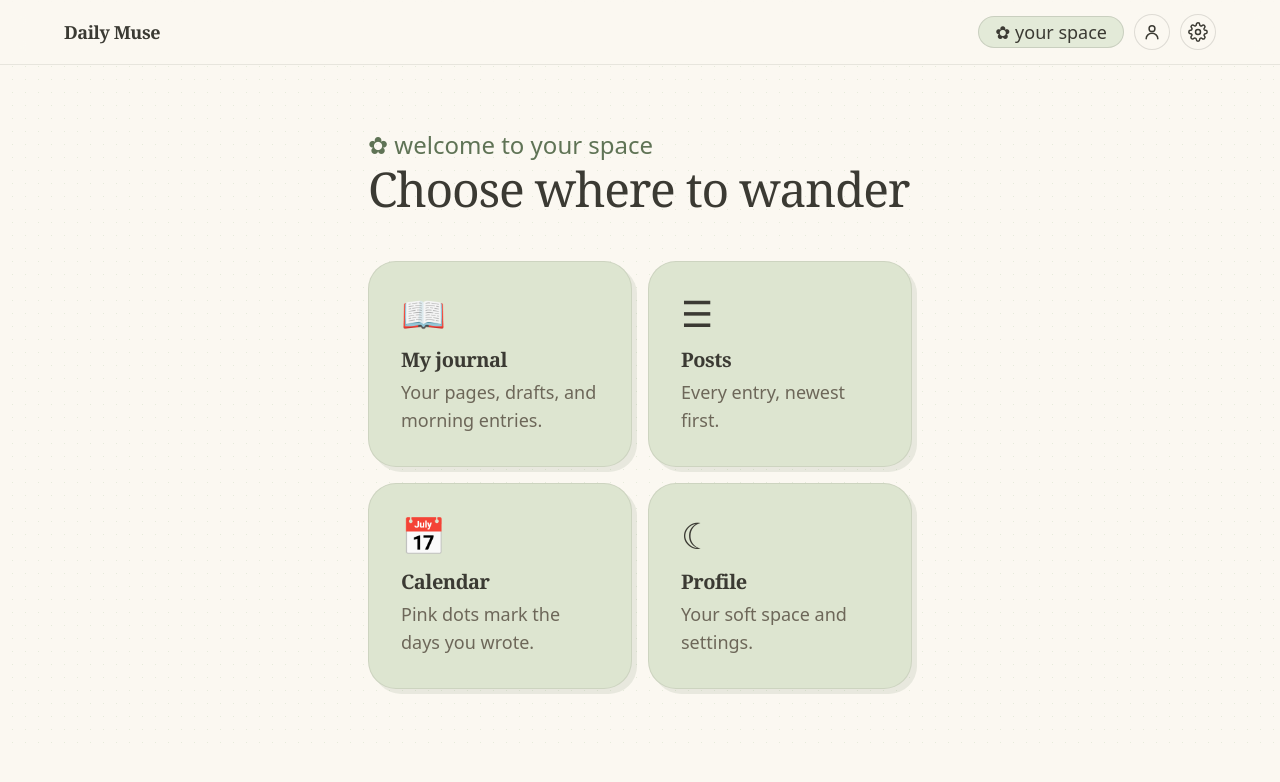
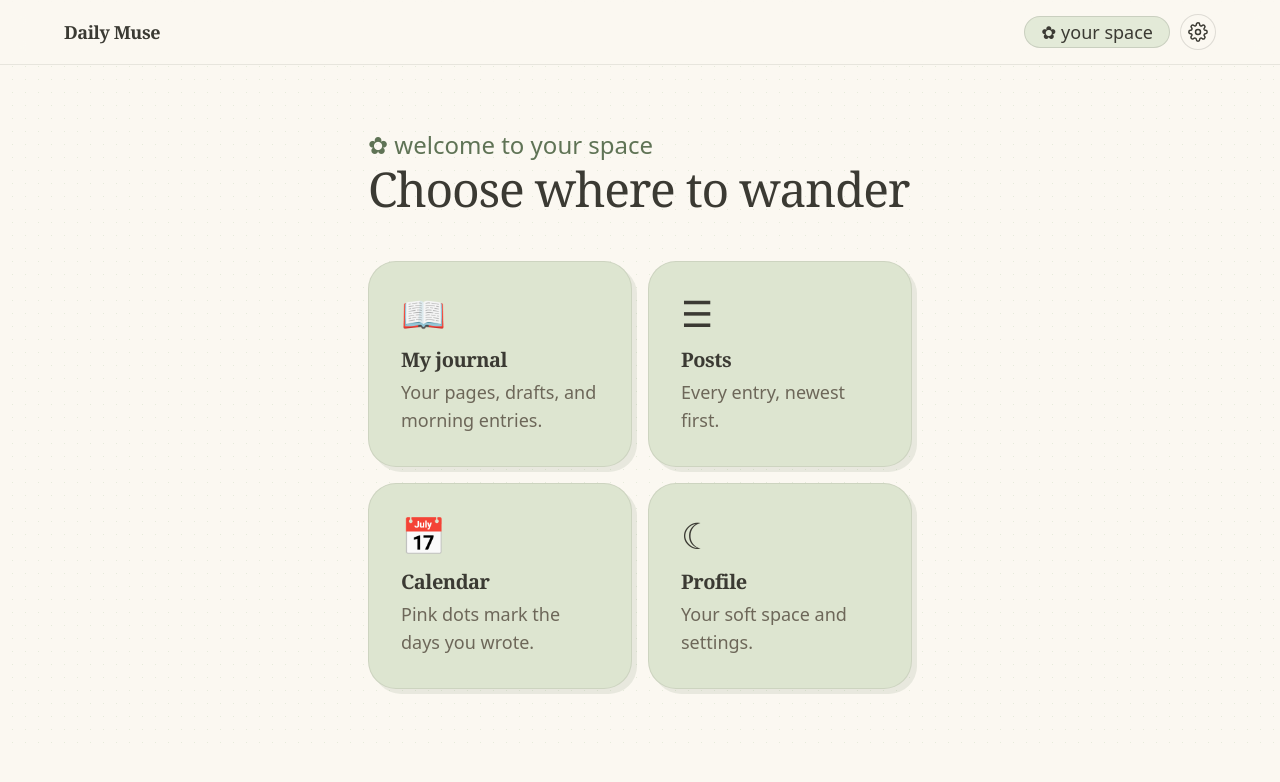
Before and after one commit to Fouziadola/daily_muse, a Next.js app: page /dashboard in a window 1280 px wide. Shown: the top 782 px of the page. Built offline with nearby package versions, Linux system fonts and the light colour scheme.

Commit message:
profile icon

```diff
--- a/app/dashboard/page.tsx
+++ b/app/dashboard/page.tsx
@@ -42,7 +42,7 @@ export default function DashboardPage() {
             <span className="hidden rounded-full border border-espresso/15 bg-blue-soft px-4 py-1.5 font-hand text-lg leading-none text-espresso sm:inline-block">
               ✿ your space
             </span>
-            <AppActions />
+            <AppActions showProfile={false} />
           </div>
         </div>
       </header>
--- a/app/home/layout.tsx
+++ b/app/home/layout.tsx
@@ -20,7 +20,7 @@ export default function HomeLayout({
             </span>
           </a>
           <div className="flex items-center gap-2.5">
-            <AppActions />
+            <AppActions showProfile={false} />
           </div>
         </div>
       </header>
```
